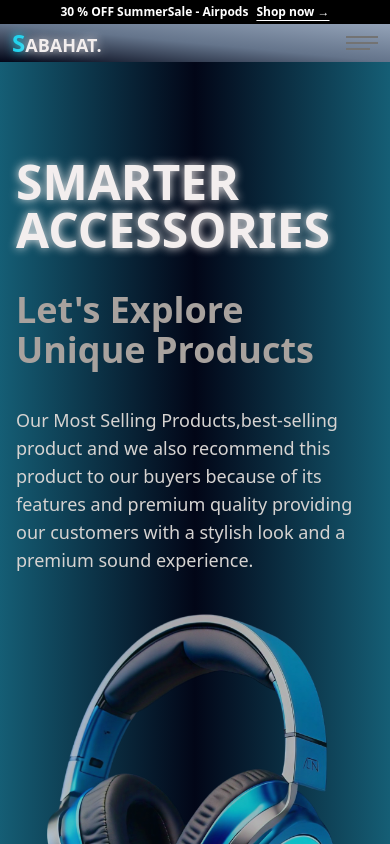
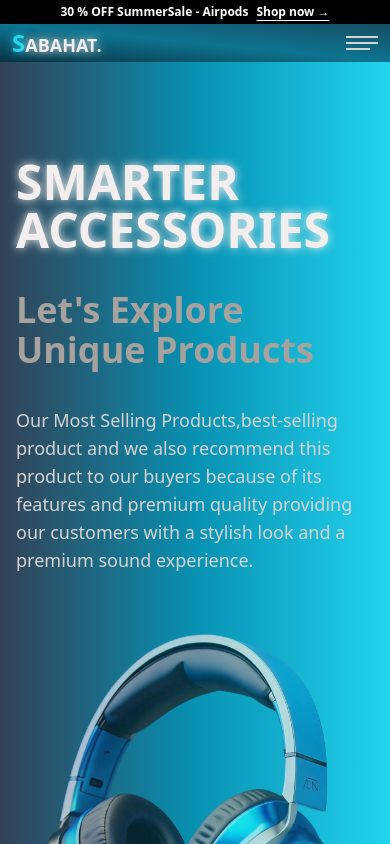
Before and after one commit to Sabahat-Shakeel/UI-UX-web-site, a Next.js app: page / in a window 390 px wide. Shown: the top 844 px of the page. Built offline with nearby package versions, Linux system fonts and the light colour scheme.

Commit message:
adding code

```diff
--- a/src/app/landing/page.tsx
+++ b/src/app/landing/page.tsx
@@ -2,7 +2,7 @@ import Image from "next/image";
 
 export default function Hero2() {
   return (
-    <div className="sm:flex py-20 flex-wrap min-h-screen min-w-full  bg-gradient-to-r to-cyan-800 via-slate-950 from-cyan-800  ">
+    <div className="sm:flex py-20 flex-wrap min-h-screen min-w-full  bg-gradient-to-r to-cyan-400 via-cyan-600 from-slate-700  ">
       <div className=" space-y-9 p-4">
         <h1 className="sm:text-6xl text-5xl text-wrap font-bold ">
           SMARTER ACCESSORIES
@@ -21,7 +21,7 @@ export default function Hero2() {
           Shop now &#8594;
         </button>
       </div>
-      <div className="flex-shrink-0 flex-row justify-center flex ">
+      <div className="flex-shrink-0 flex-row justify-center flex mt-5 mb-5 ">
         <Image src="/fone.png" alt="" width={400} height={300} className="animate-pulse hover:animate-spin ease-linear delay-500  transition-transform" />
       </div>
       <button className="sm:hidden flex justify-center py-2 border-cyan-600 border rounded-br-full w-40  bg-gradient-to-tr to-cyan-600 via-cyan-600 from-slate-500 animate-pulse ml-1">
--- a/src/app/navbar/page.tsx
+++ b/src/app/navbar/page.tsx
@@ -13,18 +13,18 @@ function Header() {
 
   return (
     <div className={`${isOpen ? "overflow-hidden" : ""}`}>
-      <div className="portrait:flex portrait:justify-between portrait:gap-x-44 portrait:items-center portrait:text-xs portrait:bg-gradient-to-tr to-slate-400 via-slate-500 from-slate-950 text-neutral-300 dark:neutral-500  overflow-x-hidden">
+      <div className="portrait:flex portrait:justify-between portrait:gap-x-44 portrait:items-center portrait:text-xs portrait:bg-gradient-to-tr to-cyan-900 via-cyan-700 from-cyan-950 text-neutral-300 dark:neutral-500  overflow-x-hidden">
         <h1 className="text-lg font-bold ml-3 sm:hidden sticky top-0 z-30 first-letter:text-2xl first-letter:text-cyan-400 ">
           SABAHAT.
         </h1>
         <div className="md:hidden cursor-pointer p-3 " onClick={toggleMenu}>
-          <div className="w-8 h-0.5 bg-neutral-500 mb-1"></div>
-          <div className="w-8 h-0.5 bg-neutral-500 mb-1"></div>
-          <div className="w-6 h-0.5 bg-neutral-500 "></div>
+          <div className="w-8 h-0.5 bg-neutral-300 mb-1"></div>
+          <div className="w-8 h-0.5 bg-neutral-300 mb-1"></div>
+          <div className="w-6 h-0.5 bg-neutral-300 "></div>
         </div>
 
         <div
-          className={`fixed top-0 left-0 w-full h-full bg-gradient-to-tr to-slate-500 via-slate-900 from-slate-400 z-50 flex flex-col items-center justify-center  transition-transform duration-300 ${
+          className={`fixed top-0 left-0 w-full h-full bg-gradient-to-tr to-cyan-500 via-cyan-900 from-cyan-900 z-50 flex flex-col items-center justify-center  transition-transform duration-300 ${
             isOpen ? "translate-x-0" : "-translate-x-full"
           }`}
         >
```
